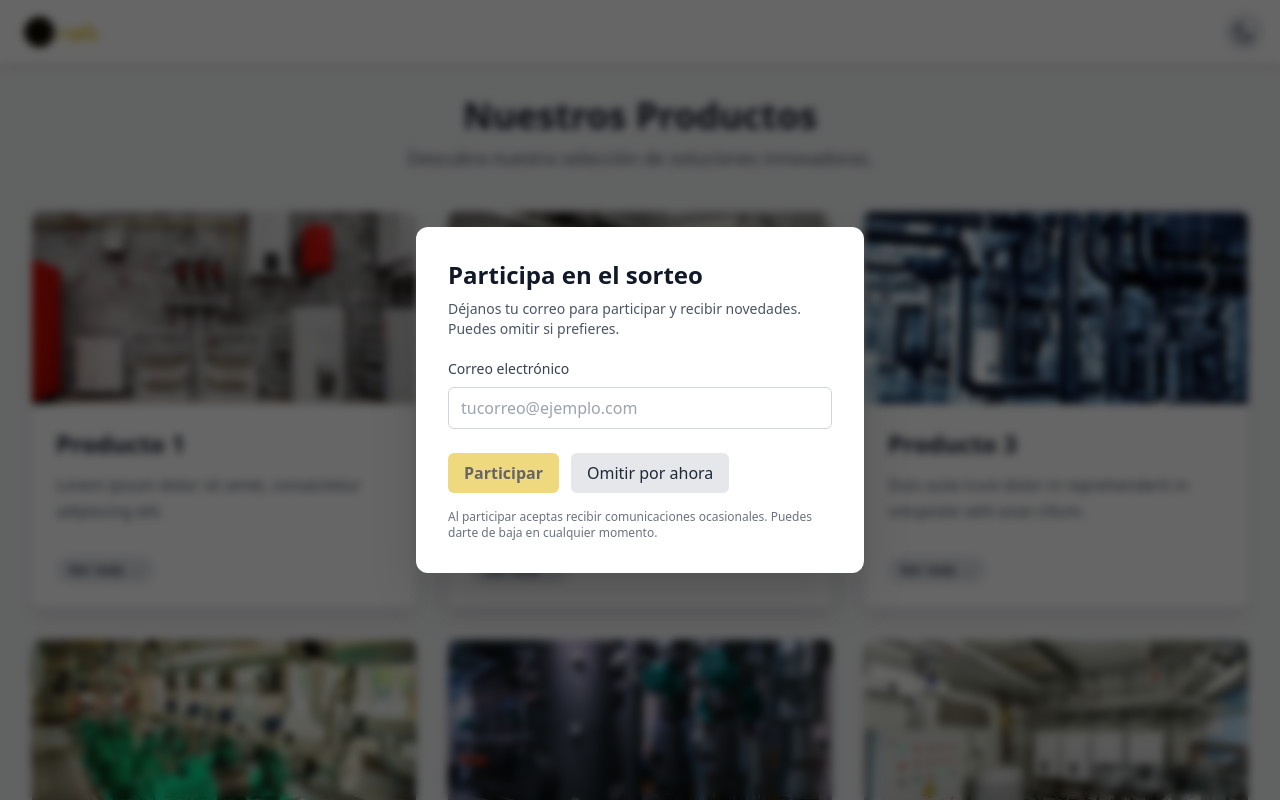
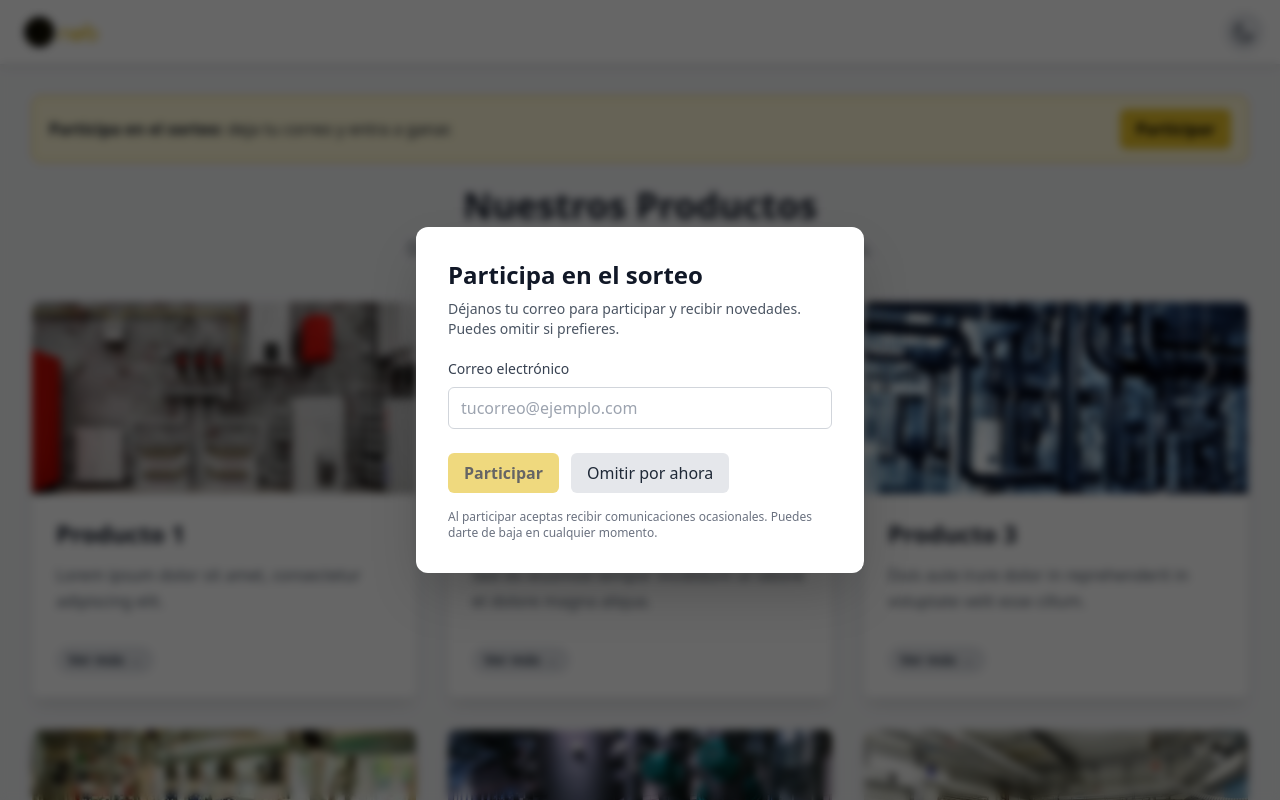
Before and after one commit to npalma-neb/feria_qr_neb, a React (Vite) app: page /#/ in a window 1280 px wide. Shown: the top 800 px of the page. Built offline with nearby package versions, Linux system fonts and the light colour scheme.

Commit message:
añadir banner en pagina principal para entrar al sorteo

```diff
--- a/App.tsx
+++ b/App.tsx
@@ -52,11 +52,29 @@ const App: React.FC = () => {
     }
   });
 
+  const [hasSubmitted, setHasSubmitted] = useState<boolean>(() => {
+    try {
+      return window.localStorage.getItem('emailSubmitted') === 'true';
+    } catch (_) {
+      return false;
+    }
+  });
+
+  const handleGateClose = () => {
+    setShowGate(false);
+    try {
+      setHasSubmitted(window.localStorage.getItem('emailSubmitted') === 'true');
+    } catch (_) {}
+  };
+
   return (
     <Layout theme={theme} toggleTheme={toggleTheme}>
-      <EmailGate open={showGate} onClose={() => setShowGate(false)} />
+      <EmailGate open={showGate} onClose={handleGateClose} />
       <Routes>
-        <Route path="/" element={<ListPage />} />
+        <Route
+          path="/"
+          element={<ListPage showSorteoBanner={!hasSubmitted} onSorteoClick={() => setShowGate(true)} />}
+        />
         <Route path="/item/:id" element={<DetailPage />} />
       </Routes>
     </Layout>
--- a/pages/ListPage.tsx
+++ b/pages/ListPage.tsx
@@ -2,9 +2,29 @@ import React from 'react';
 import { Link } from 'react-router-dom';
 import { ITEMS } from '../constants';
 
-const ListPage: React.FC = () => {
+interface ListPageProps {
+  showSorteoBanner?: boolean;
+  onSorteoClick?: () => void;
+}
+
+const ListPage: React.FC<ListPageProps> = ({ showSorteoBanner = false, onSorteoClick }) => {
   return (
     <div className="animate-fade-in">
+      {showSorteoBanner && (
+        <div className="mb-6">
+          <div className="rounded-lg bg-[#FFF8D6] dark:bg-[#3A3417] border border-[#E6C029] text-gray-900 dark:text-gray-100 px-4 py-3 flex flex-col sm:flex-row items-start sm:items-center justify-between gap-3">
+            <div className="text-sm sm:text-base">
+              <strong className="font-semibold">Participa en el sorteo:</strong> deja tu correo y entra a ganar.
+            </div>
+            <button
+              onClick={onSorteoClick}
+              className="inline-flex items-center justify-center rounded-md bg-[#E6C029] text-black font-semibold px-4 py-2 hover:brightness-95 transition"
+            >
+              Participar
+            </button>
+          </div>
+        </div>
+      )}
       <h1 className="text-3xl sm:text-4xl font-bold text-gray-900 dark:text-white mb-2 text-center">Nuestros Productos</h1>
       <p className="text-center text-lg text-gray-600 dark:text-gray-400 mb-10">Descubra nuestra selección de soluciones innovadoras.</p>
       <div className="grid grid-cols-1 md:grid-cols-2 lg:grid-cols-3 gap-8">
```
